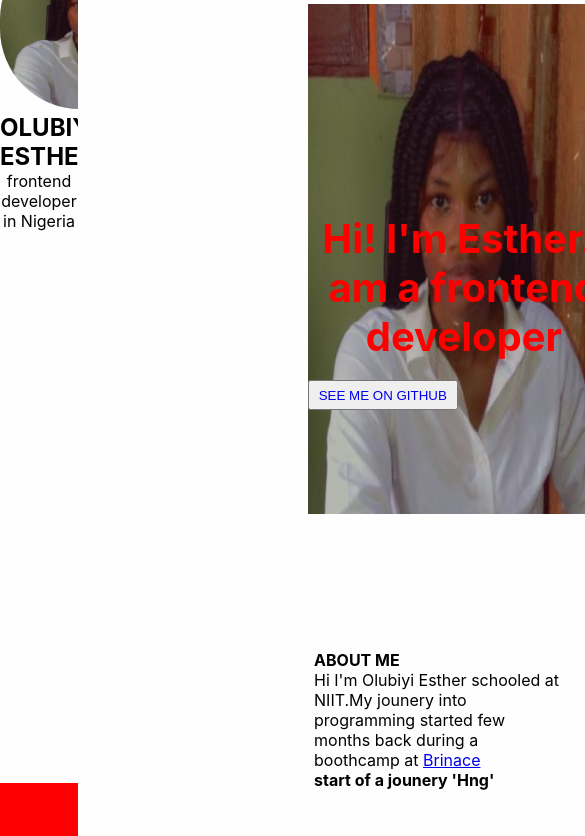
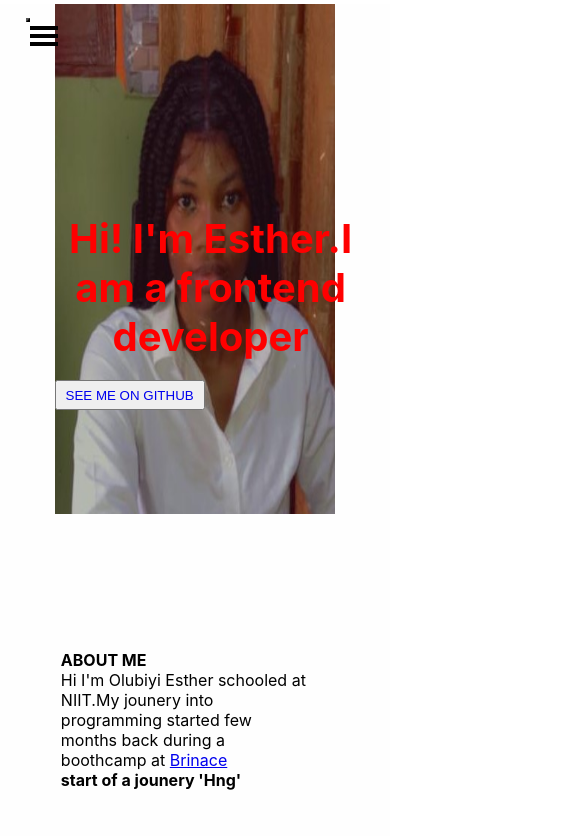
Before and after one commit to dijayst/portfolioo, a React (Create React App) app in the folder front/my-portfolio/: page / in a window 390 px wide. Shown: the top 836 px of the page, 585 px wide, since content can reach past the window. Built offline with nearby package versions, Linux system fonts and the light colour scheme; no server answers.

Commit message:
response

```diff
--- a/front/my-portfolio/package.json
+++ b/front/my-portfolio/package.json
@@ -13,6 +13,7 @@
     "react": "^17.0.2",
     "react-alice-carousel": "^2.6.1",
     "react-dom": "^17.0.2",
+    "react-icons": "^4.3.1",
     "react-router-dom": "^6.2.2",
     "react-router-hash-link": "^2.4.3",
     "react-scripts": "5.0.0",
--- a/front/my-portfolio/src/navi/Navbar.js
+++ b/front/my-portfolio/src/navi/Navbar.js
@@ -2,6 +2,9 @@ import React,{useState} from 'react'
 //import { Link } from 'react-router-dom'
 import{HashLink as Link} from 'react-router-hash-link';
 import ster from './ster.jpeg';
+import { GrClose } from 'react-icons/gr'
+import{GiHamburgerMenu} from 'react-icons/gi'
+
 
 
 const Navbar = () => {
@@ -17,8 +20,8 @@ console.log({click})
         <div className="di">
             <div className="navbar-toggler">
 
-            <button className="menu-bars" type="button" data-toggle="collapse" data-target="#navbarSupportedContent" aria-controls="navbarSupportedContent" aria-expanded="false" aria-label="Toggle navigation">
-                  <span className={click ?'fas fa-times' : 'fas fa-bars'} onClick={handleClick}> helo</span>
+            <button className="menu-bars" onClick={handleClick}>
+                    <GiHamburgerMenu className={click ?'fas fa-times' : 'fas fa-bars'} />
                   </button>
 
             </div>
@@ -27,6 +30,8 @@ console.log({click})
          <header className="header_section">
             <div className="nav-container">
                <nav className="navbar navbar-expand-lg custom_nav-container ">
+               <GrClose className="close" onClick={()=>{handleClick()}}/>
+             <div  className={click ? 'nav-menu active' : 'nav-menu'}>
               <div className="divimg">
            <img src={ster}  className="imgea1" alt="hrk" height="170px" width="170px"/>
           <br/>
@@ -34,11 +39,11 @@ console.log({click})
               OLUBIYI ESTHER</b> <i className='fas fa-caret-down' />
 
 
-          <p>frontend developer in Nigeria</p>
+          <p>frontend developer in Nigeria  <GrClose onClick={click}/></p>
               </div>
                   <div className="collapse navbar-collapse" id="navbarSupportedContent">
                   <br/><br/>
-                     <ul className={click ? 'nav-menu active' : 'nav-menu'}>
+                     <ul>
                         <li className="nav-item active">
                         <Link smooth to="#"
               className='nav-links'
@@ -124,17 +129,14 @@ console.log({click})
               Dashboard <i className='fas fa-caret-down' />
             </Link>
                         </li>
-                        <form className="form-inline">
-                           <button onClick={click} className="btn  my-2 my-sm-0 nav_search-btn" type="submit">
-                           <i className="fa fa-search" aria-hidden="true">cancel</i>
-                           </button>
-                        </form>
+
                      </ul>
 
                   </div>
 
+          </div>
+               </nav>
 
-               </nav>
             </div>
          </header>
         </div>
--- a/front/my-portfolio/src/scss/_mobile.scss
+++ b/front/my-portfolio/src/scss/_mobile.scss
@@ -6,11 +6,70 @@
     }
 
 
+    .nav-menu {
+      display: flex;
+      flex-direction: column;
+      width: 30%;
+      height: 100%;
+      position: fixed;
+      top: 80px;
+      left: -100%;
+      opacity: 1;
+
+    }
+
+    .nav-menu.active {
+      background: $backgroundcolor;
+      height: 100%;
+      left: 0;
+      opacity: 1;
+      transition: all 0.5s ease;
+      z-index: 1;
+    margin-top: -11%;
+    overflow: scroll;
+    border-radius: 5px;
+
+    }
+
+
+
+
+.content{
+
+  margin: 1% 0% 0% 2%;
+  height: 100%;
+  background-color: $backgroundcolor;
+  .di{
+
+    .navbar-toggler{
+      width: 100%;
+      height: 50px;
+      display: flex;
+      justify-content:flex-start;
+      position: absolute;
+      align-items: center;
+      margin: -9px 0px 0px -14px;
+    }
+
+    .menu-bars{
+      margin-left: 2rem;
+      font-size: 2rem;
+      background: none;
+      position: fixed;
+    }
+
+
+
         .sidebar{
           background-color: blue;
-      width: 100%;
           height: 0px;
       margin: -1% 0% 0% 0%;
+      position: fixed;
+      flex-wrap:nowrap;
+      flex-direction: column;
+      border-top-right-radius: 0.5rem;
+
+
        .header_section{
 
     .navbar{
@@ -19,11 +78,40 @@
       background-color: $backing;
       position: fixed;
     height: 0px;
-  .nav-links{
-      width: 100%;
+    overflow: scroll;
+
+.divimg{
+  .imgea1{
+top: -50px;
+   border-radius: 80px;
 
   }
-  navbar-toggler{
+  b{
+    font-size: 150%;
+    color: $color;
+
+  }
+  p{
+
+  }
+}
+
+.nav-links{
+  text-decoration: none;
+  color: $color;
+  top: 500px;
+
+}
+.nav-links:hover{
+               color:$text;
+               text-decoration: underline;
+               background-color: inherit;
+
+
+
+}
+
+.navbar-toggler{
           border: 2px solid red;
           margin:50px 0px 0px 0%;
           z-index: 0;
@@ -40,53 +128,19 @@ height: 0px;
       }
     }
     }
-    }
+        }}
 
-
-
-
-.nav-menu {
-    display: flex;
-    flex-direction: column;
-    width: 30%;
-    height: 90vh;
-    position: fixed;
-    top: 80px;
-    left: -100%;
-    opacity: 1;
-    transition: all 0.5s ease;
-
-
-  }
-
-  .nav-menu.active {
-    background: #242222;
-    left: 0;
-    opacity: 1;
-    transition: all 0.5s ease;
-    z-index: 1;
-  height: 400px;
-  margin-top: -11%;
-
-  }
-
-}
-
-
+.container{
+  width: 100%;
+  margin: 1% 0% 0% 15%;
   .content1{
     background-color: $backgroundcolor;
   margin: 1% 0% 0% -0%;
-}
-
-.content{
-
-  margin: 1% 0% 0% 2%;
-  height: 100%;
-  background-color: $backgroundcolor;
+  }}
 
   .gitimage{
     font-size: 40px;
-  margin: 0px 0px 200px -250px;
+  width: 100%;
 
   }
 
@@ -98,25 +152,4 @@ margin: 1% 0% 0% -0%;
 }
 
 
-
-
-
-
-
-
-.navbar-toggler{
-  background-color: rgb(183 ,247 ,181);
-  width: 100%;
-  height: 50px;
-  display: flex;
-  justify-content:flex-start;
-  position: fixed;
-  align-items: center;
-  margin: -9px 0px 0px -14px;
  }
-
-.menu-bars{
-  margin-left: 2rem;
-  font-size: 2rem;
-  background: none;
-}
```
Also changed, not shown: 1 other file (tests, documents, lock files or other folders). Lines whose indentation alone changed are shown as unchanged.
